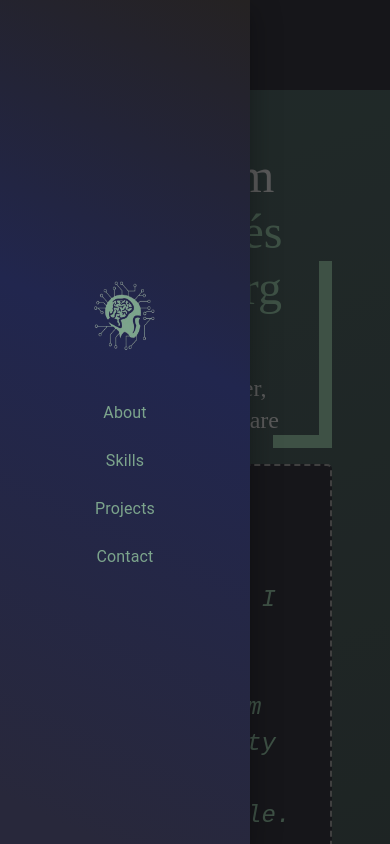
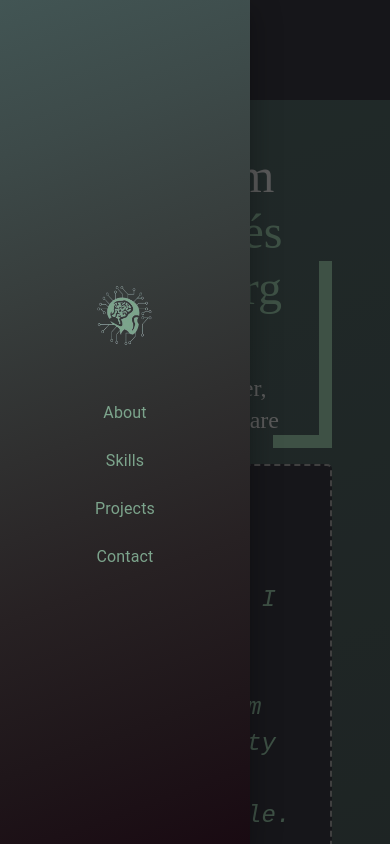
Before and after one commit to AndresWV/Portafolio, a Next.js app: page / in a window 390 px wide. Both pictures are taken after a click on the button "open drawer". Shown: the top 844 px of the page. Built offline with nearby package versions, Linux system fonts and the light colour scheme.

Commit message:
fix over projects and navbar design

```diff
--- a/app/components/NavBar.tsx
+++ b/app/components/NavBar.tsx
@@ -41,8 +41,12 @@ export default function DrawerAppBar(props: Props) {
                 alignItems: 'center',
                 height: '100%',
                 justifyContent: 'center',
-                background: 'linear-gradient(25deg, rgba(40,40,59,1) 5%, rgba(33,38,78,1) 59%, rgba(37,34,34,1) 100%)',
-                color: '#7ca48c'
+                background: 'linear-gradient(160deg, #425554 0, #3d4a49 16.67%, #373d3c 33.33%, #2f2f2f 50%, #272123 66.67%, #1f161a 83.33%, #190a12 100%)',
+                color: '#7ca48c',
+                '&:hover': {
+                    transform: 'scale(1.1)',
+                    boxShadow: '0px 0px 15px rgba(111, 66, 193, 0.6)', // Difuminado morado
+                }
             }}
         >
             <Typography sx={{ my: 2 }}>
@@ -53,10 +57,8 @@ export default function DrawerAppBar(props: Props) {
                     alt="Avatar"
                     style={{
                         transition: 'transform 0.3s, box-shadow 0.3s',
-                        '&:hover': {
-                            transform: 'scale(1.05)',
-                            boxShadow: '0px 0px 15px rgba(0,0,0,0.5)',
-                        },
+                        borderRadius: '70%',
+                        padding: '5%',
                     }}
                 />
             </Typography>
@@ -120,23 +122,28 @@ export default function DrawerAppBar(props: Props) {
                         sx={{
                             mr: 1,
                             display: { sm: 'none' },
-                            width: 90,
-                            height: 90,
+                            width: 100,
+                            height: 100,
+                            borderRadius: '100%', // Hace el botón redondo
                             '&:hover': {
                                 backgroundColor: 'transparent',
                                 '& img': {
                                     transform: 'scale(1.1)',
-                                    boxShadow: '0px 0px 10px rgba(0,0,0,0.5)',
+                                    boxShadow: '0px 0px 15px rgba(111, 66, 193, 0.6)', // Difuminado morado
                                 }
                             }
                         }}
                     >
                         <Image
                             src="/assets/img/logo.png"
-                            width={90}
-                            height={90}
+                            width={100}
+                            height={100}
                             alt="Logo"
-                            style={{ width: '100%', height: 'auto' }}
+                            style={{
+                                width: '100%',
+                                height: 'auto',
+                                borderRadius: '100%' // Redondea la imagen
+                            }}
                         />
                     </IconButton>
                     <Typography
@@ -187,11 +194,70 @@ export default function DrawerAppBar(props: Props) {
                             boxSizing: 'border-box',
                             width: drawerWidth,
                             color: '#7ca48c',
-                            background: 'linear-gradient(25deg, rgba(40,40,59,1) 5%, rgba(33,38,78,1) 59%, rgba(37,34,34,1) 100%)'
+                            background: 'linear-gradient(160deg, #425554 0, #3d4a49 16.67%, #373d3c 33.33%, #2f2f2f 50%, #272123 66.67%, #1f161a 83.33%, #190a12 100%)'
                         },
                     }}
                 >
-                    {drawer}
+                    <Grid
+                        onClick={handleDrawerToggle}
+                        sx={{
+                            textAlign: 'center',
+                            display: 'flex',
+                            flexDirection: 'column',
+                            alignItems: 'center',
+                            height: '100%',
+                            justifyContent: 'center',
+                            background: 'linear-gradient(160deg, #425554 0, #3d4a49 16.67%, #373d3c 33.33%, #2f2f2f 50%, #272123 66.67%, #1f161a 83.33%, #190a12 100%)',
+                            color: '#7ca48c'
+                        }}
+                    >
+                        <Typography sx={{ my: 2 }}>
+                            <Image
+                                src="/assets/img/logo.png"
+                                width={120}
+                                height={85}
+                                alt="Avatar"
+                                style={{
+                                    transition: 'transform 0.3s, box-shadow 0.3s',
+                                    borderRadius: '70%',
+                                    padding: '5%',
+                                    '&:hover': {
+                                        transform: 'scale(1.1)',
+                                        boxShadow: '0px 0px 15px rgba(111, 66, 193, 0.6)', // Difuminado morado
+                                    }
+                                }}
+                            />
+                        </Typography>
+                        <Divider sx={{ bgcolor: '#7ca48c' }} />
+                        <List sx={{ width: '100%' }}>
+                            {navItems.map((item) => (
+                                <ListItem key={item} disablePadding>
+                                    <ListItemButton
+                                        onClick={() => scrollToSection(item.toLowerCase())}
+                                        sx={{
+                                            textAlign: 'center',
+                                            width: '100%',
+                                            '&:hover': {
+                                                backgroundColor: '#7ca48c',
+                                                color: '#2d2d35',
+                                            },
+                                        }}
+                                    >
+                                        <ListItemText
+                                            primary={item}
+                                            sx={{
+                                                fontFamily: 'IBM Plex Mono',
+                                                textAlign: 'center',
+                                                '&:hover': {
+                                                    color: '#2d2d35',
+                                                },
+                                            }}
+                                        />
+                                    </ListItemButton>
+                                </ListItem>
+                            ))}
+                        </List>
+                    </Grid>
                 </Drawer>
             </nav>
         </Grid>
--- a/app/components/Project.tsx
+++ b/app/components/Project.tsx
@@ -1,3 +1,4 @@
+"use client";
 import React from 'react';
 import Modal from '@mui/material/Modal';
 import IconButton from '@mui/material/IconButton';
```
